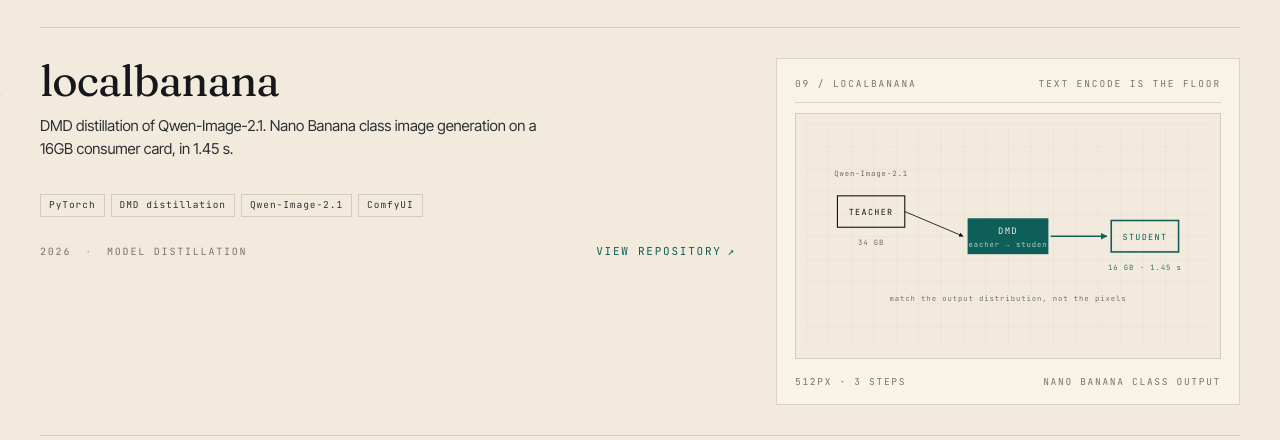
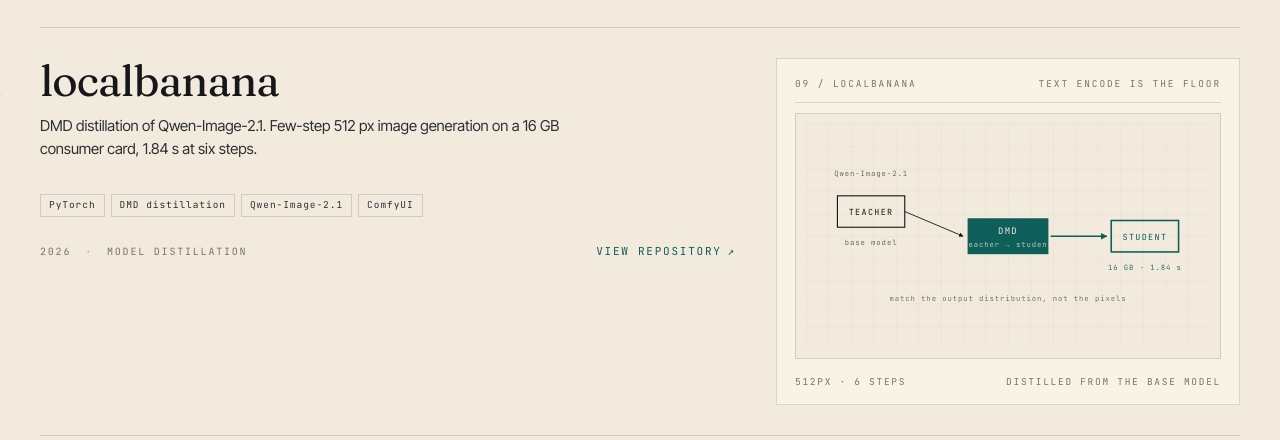
Before and after one commit to isHeSatoshi/isHeSatoshi.github.io, a plain HTML site: page index.html in a window 1280 px wide. Shown: the part 4707-5147 px from the top of the page. Drawn offline with Linux system fonts and the light colour scheme.

Commit message:
Correct the SmallJev, BIS and localbanana claims to the measured results

```diff
--- a/index.html
+++ b/index.html
@@ -852,7 +852,7 @@
         <div class="project-info">
           <div class="project-info__main">
             <h3 class="project-name">localbanana</h3>
-            <p class="project-type">DMD distillation of Qwen-Image-2.1. Nano Banana class image generation on a 16GB consumer card, in 1.45 s.</p>
+            <p class="project-type">DMD distillation of Qwen-Image-2.1. Few-step 512 px image generation on a 16 GB consumer card, 1.84 s at six steps.</p>
           </div>
           <ul class="project-tech">
               <li>PyTorch</li>
@@ -893,7 +893,7 @@
                 <text y="3" text-anchor="middle" font-family="JetBrains Mono, monospace" font-size="7.5" letter-spacing="1.2" fill="#15171A">TEACHER</text>
               </g>
               <text x="58" y="46" text-anchor="middle" font-family="JetBrains Mono, monospace" font-size="6.5" letter-spacing="0.8" fill="#15171A" opacity="0.6">Qwen-Image-2.1</text>
-              <text x="58" y="108" text-anchor="middle" font-family="JetBrains Mono, monospace" font-size="6.5" letter-spacing="0.8" fill="#15171A" opacity="0.6">34 GB</text>
+              <text x="58" y="108" text-anchor="middle" font-family="JetBrains Mono, monospace" font-size="6.5" letter-spacing="0.8" fill="#15171A" opacity="0.6">base model</text>
               <line x1="88" y1="78" x2="140" y2="100" stroke="#15171A" stroke-width="0.8" marker-end="url(#lb-arr)"/>
               <!-- DMD -->
               <g transform="translate(180 100)">
@@ -907,7 +907,7 @@
                 <rect x="-30" y="-14" width="60" height="28" fill="none" stroke="#0E5E5A" stroke-width="1.4"/>
                 <text y="3" text-anchor="middle" font-family="JetBrains Mono, monospace" font-size="7.5" letter-spacing="1.2" fill="#0E5E5A">STUDENT</text>
               </g>
-              <text x="302" y="130" text-anchor="middle" font-family="JetBrains Mono, monospace" font-size="6.5" letter-spacing="0.8" fill="#0E5E5A" opacity="0.85">16 GB · 1.45 s</text>
+              <text x="302" y="130" text-anchor="middle" font-family="JetBrains Mono, monospace" font-size="6.5" letter-spacing="0.8" fill="#0E5E5A" opacity="0.85">16 GB · 1.84 s</text>
               <!-- loss annotation -->
               <g transform="translate(180 158)">
                 <text x="0" y="0" text-anchor="middle" font-family="JetBrains Mono, monospace" font-size="6.5" letter-spacing="0.8" fill="#15171A" opacity="0.55">match the output distribution, not the pixels</text>
@@ -915,8 +915,8 @@
             </svg>
           </div>
           <div class="project-visual__foot">
-            <span>512px · 3 steps</span>
-            <span>Nano Banana class output</span>
+            <span>512px · 6 steps</span>
+            <span>distilled from the base model</span>
           </div>
         </div>
       </article>
```
Also changed, not shown: resume.html (+3 -3 lines).
